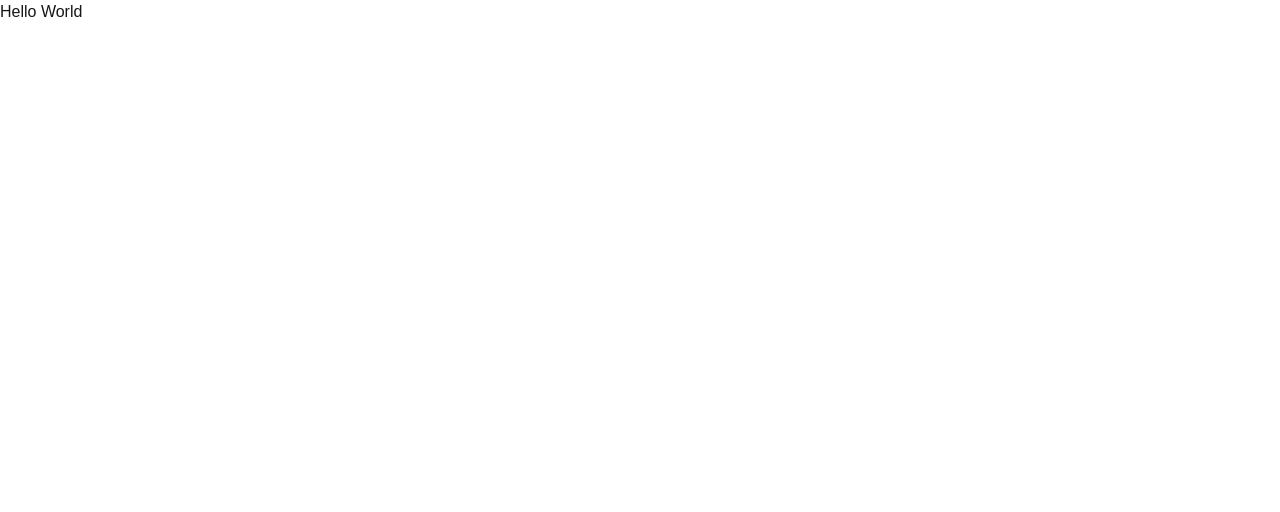
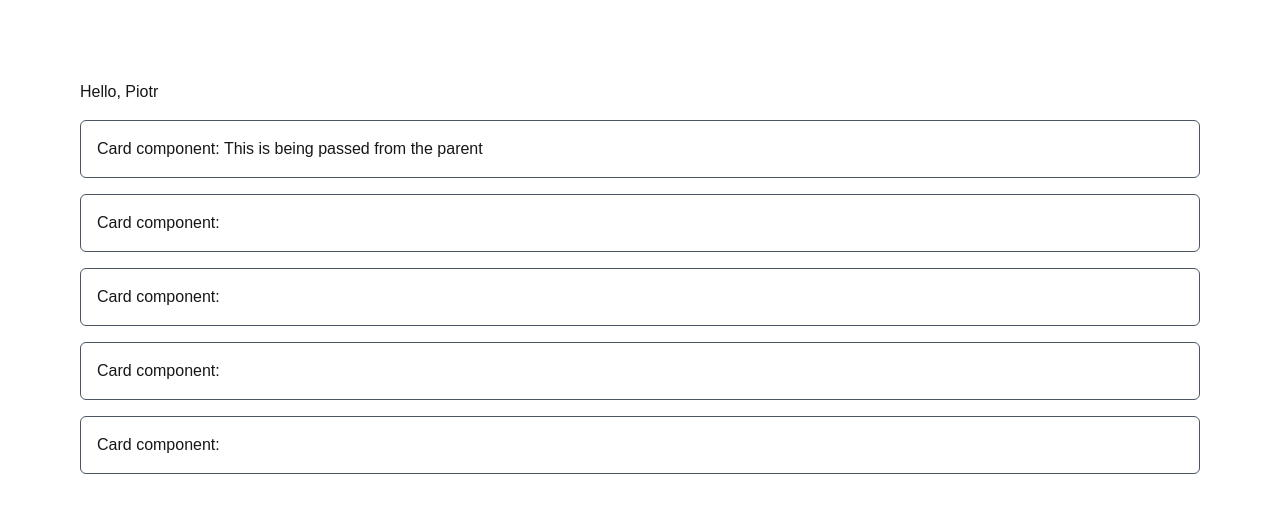
Before and after one commit to docscodes/next-blog, a Next.js app: page / in a window 1280 px wide. Shown: the top 512 px of the page. Built offline with nearby package versions, Linux system fonts and the light colour scheme.

Commit message:
card component

```diff
--- a/app/page.js
+++ b/app/page.js
@@ -1,3 +1,24 @@
+function Card(props) {
+  return (
+    <div className="border rounded-md border-gray-600 p-4">
+      Card component: {props.text}
+    </div>
+  );
+}
+
 export default function Home() {
-  return <div>Hello World</div>;
+  const name = "Piotr";
+
+  return (
+    <>
+      <div className="p-20 space-y-4">
+        <div>Hello, {name}</div>
+        <Card text="This is being passed from the parent" />
+        <Card />
+        <Card />
+        <Card />
+        <Card />
+      </div>
+    </>
+  );
 }
```
